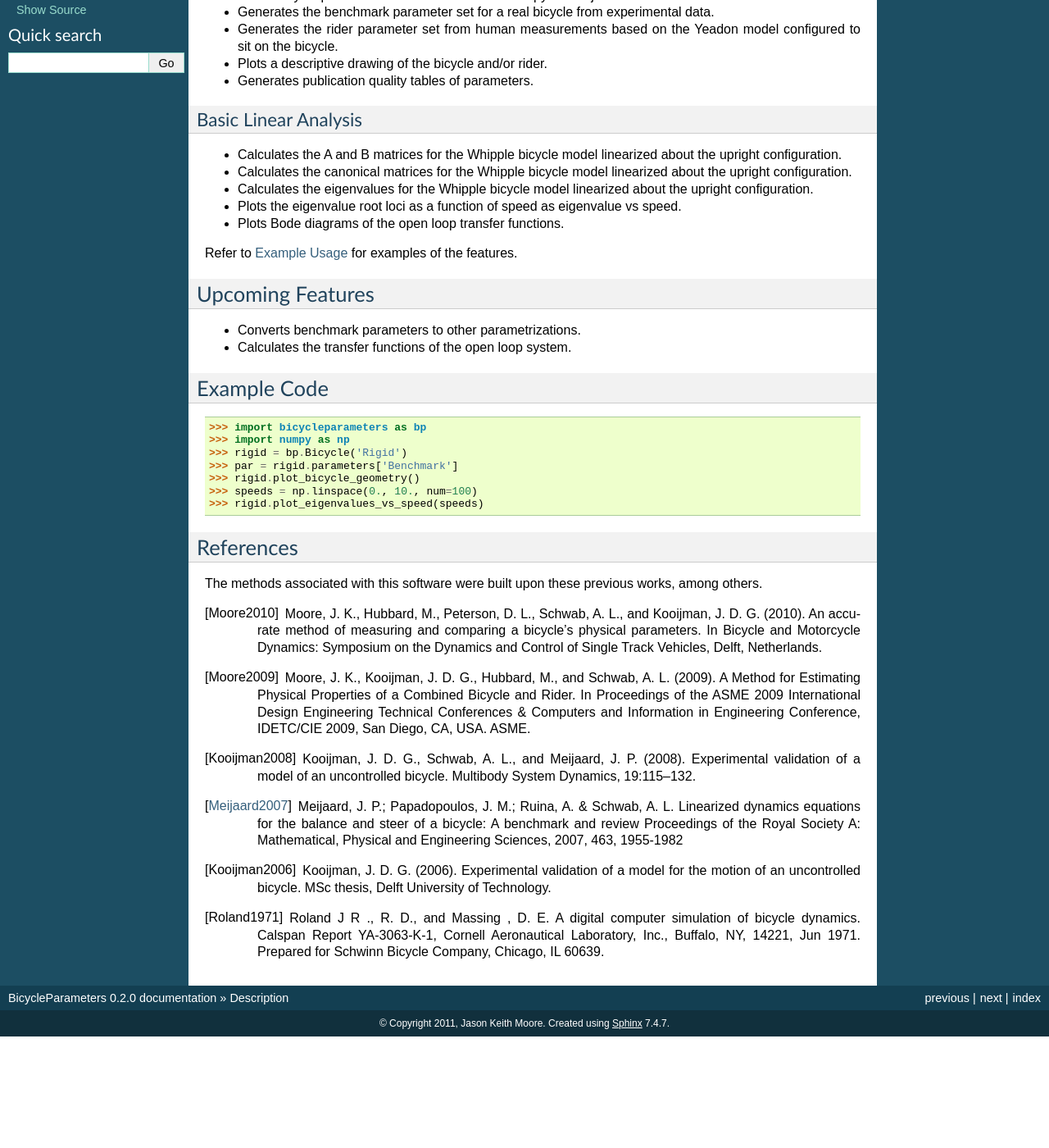
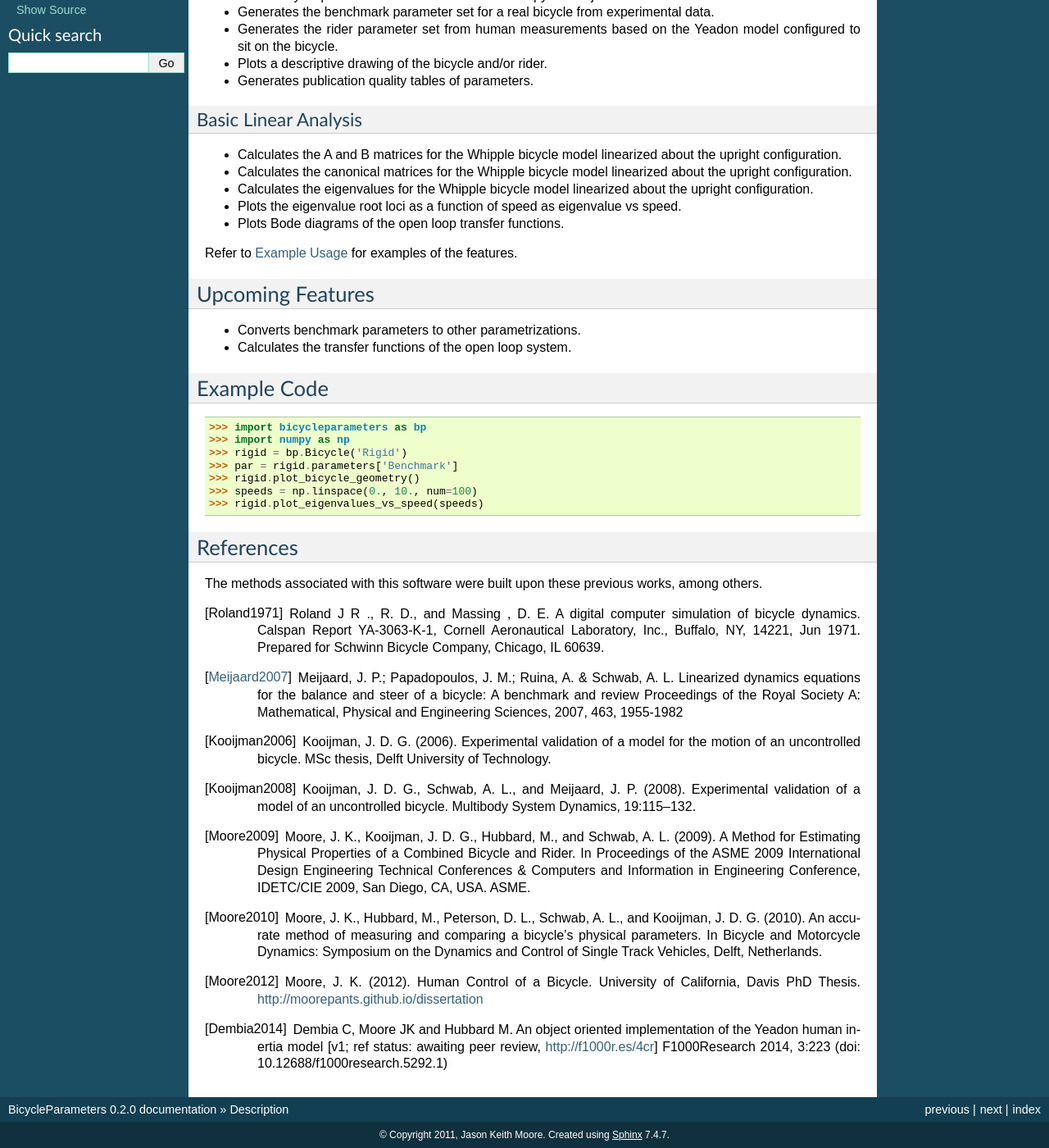
Before and after one commit to moorepants/BicycleParameters, a Sphinx documentation site: the page built from docs/description.rst, in a window 1280 px wide and 1400 px high, scrolled down 380 px. Shown: the whole window at 82% size. Built offline with Sphinx 7.4.7, drawn with Linux system fonts in a browser that asks for light colours; before the commit the page ends 1644 px from its top, so only the background shows below that.

Commit message:
Added two citiations to the docs.

```diff
--- a/docs/description.rst
+++ b/docs/description.rst
@@ -71,20 +71,10 @@ References
 The methods associated with this software were built upon these previous works,
 among others.
 
-.. [Moore2010] Moore, J. K., Hubbard, M., Peterson, D. L., Schwab, A. L., and Kooijman, J.
-   D. G. (2010). An accurate method of measuring and comparing a bicycle's
-   physical parameters. In Bicycle and Motorcycle Dynamics: Symposium on the
-   Dynamics and Control of Single Track Vehicles, Delft, Netherlands.
-
-.. [Moore2009] Moore, J. K., Kooijman, J. D. G., Hubbard, M., and Schwab, A. L. (2009). A
-   Method for Estimating Physical Properties of a Combined Bicycle and Rider.
-   In Proceedings of the ASME 2009 International Design Engineering Technical
-   Conferences & Computers and Information in Engineering Conference,
-   IDETC/CIE 2009, San Diego, CA, USA. ASME.
-
-.. [Kooijman2008] Kooijman, J. D. G., Schwab, A. L., and Meijaard, J. P. (2008). Experimental
-   validation of a model of an uncontrolled bicycle. Multibody System Dynamics,
-   19:115–132.
+.. [Roland1971] Roland J R ., R. D., and Massing , D. E. A digital computer simulation of
+   bicycle dynamics. Calspan Report YA-3063-K-1, Cornell Aeronautical
+   Laboratory, Inc., Buffalo, NY, 14221, Jun 1971. Prepared for Schwinn Bicycle
+   Company, Chicago, IL 60639.
 
 .. [Meijaard2007] Meijaard, J. P.; Papadopoulos, J. M.; Ruina, A. & Schwab, A.
    L. Linearized dynamics equations for the balance and steer of a bicycle: A
@@ -94,7 +84,25 @@ among others.
 .. [Kooijman2006] Kooijman, J. D. G. (2006). Experimental validation of a model for the motion
    of an uncontrolled bicycle. MSc thesis, Delft University of Technology.
 
-.. [Roland1971] Roland J R ., R. D., and Massing , D. E. A digital computer simulation of
-   bicycle dynamics. Calspan Report YA-3063-K-1, Cornell Aeronautical
-   Laboratory, Inc., Buffalo, NY, 14221, Jun 1971. Prepared for Schwinn Bicycle
-   Company, Chicago, IL 60639.
+.. [Kooijman2008] Kooijman, J. D. G., Schwab, A. L., and Meijaard, J. P. (2008). Experimental
+   validation of a model of an uncontrolled bicycle. Multibody System Dynamics,
+   19:115–132.
+
+.. [Moore2009] Moore, J. K., Kooijman, J. D. G., Hubbard, M., and Schwab, A. L. (2009). A
+   Method for Estimating Physical Properties of a Combined Bicycle and Rider.
+   In Proceedings of the ASME 2009 International Design Engineering Technical
+   Conferences & Computers and Information in Engineering Conference,
+   IDETC/CIE 2009, San Diego, CA, USA. ASME.
+
+.. [Moore2010] Moore, J. K., Hubbard, M., Peterson, D. L., Schwab, A. L., and Kooijman, J.
+   D. G. (2010). An accurate method of measuring and comparing a bicycle's
+   physical parameters. In Bicycle and Motorcycle Dynamics: Symposium on the
+   Dynamics and Control of Single Track Vehicles, Delft, Netherlands.
+
+.. [Moore2012] Moore, J. K. (2012). Human Control of a Bicycle. University of
+   California, Davis PhD Thesis. http://moorepants.github.io/dissertation
+
+.. [Dembia2014] Dembia C, Moore JK and Hubbard M. An object oriented
+   implementation of the Yeadon human inertia model [v1; ref status: awaiting
+   peer review, http://f1000r.es/4cr] F1000Research 2014, 3:223 (doi:
+   10.12688/f1000research.5292.1)
```
